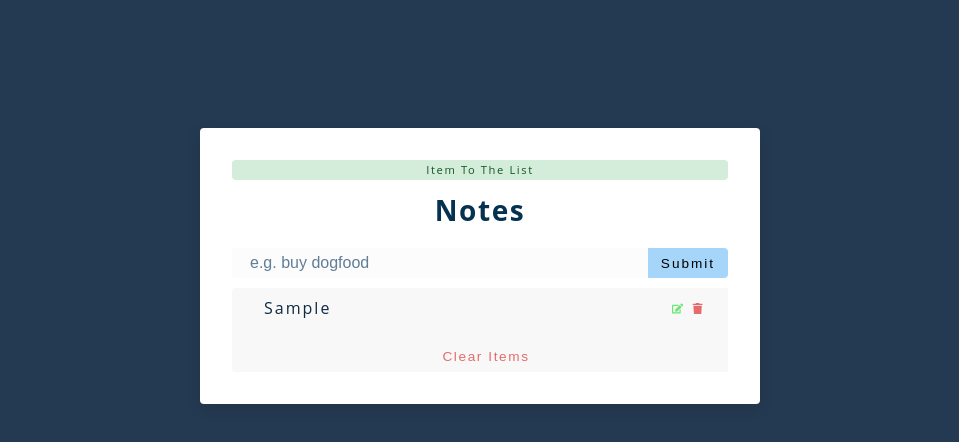
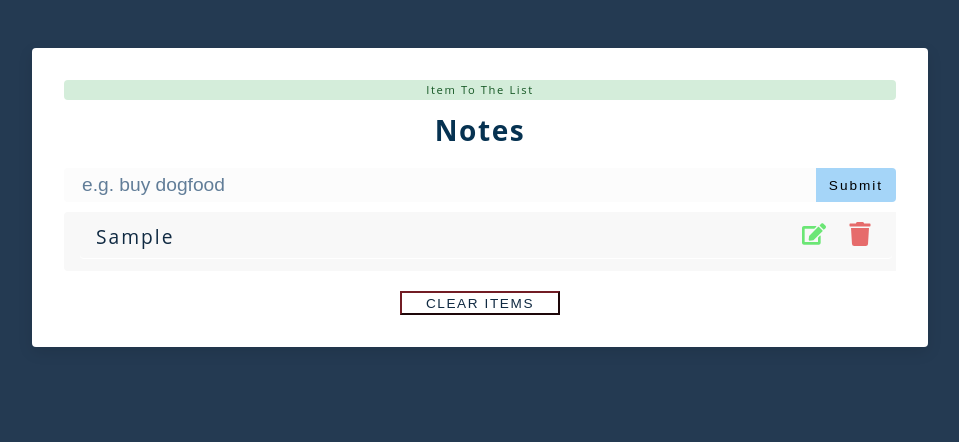
Before and after one commit to isabelchua/react-projects, a React (Create React App) app in the folder 10-grocery-bud/setup/: page / in a window 1280 px wide. Both pictures are taken after typing "Sample" into the empty fields and a click on the button "Submit". Shown: the top 442 px of the page, without its empty margins (160-1119 px from the left). Built offline with nearby package versions, Linux system fonts and the light colour scheme.

Commit message:
layout changes

```diff
--- a/10-grocery-bud/setup/src/App.js
+++ b/10-grocery-bud/setup/src/App.js
@@ -102,13 +102,19 @@ function App() {
 				</div>
 			</form>
 			{list.length > 0 && (
-				<div className="todo">
-					<List items={list} removeItem={removeItem} editItem={editItem} />
+				<>
+					<div className="todo">
+						<List
+							items={list}
+							removeItem={removeItem}
+							editItem={editItem}
+						/>
+					</div>
 					<button className="clear-btn" onClick={clearList}>
 						{" "}
 						clear items
 					</button>
-				</div>
+				</>
 			)}
 		</section>
 	);
--- a/10-grocery-bud/setup/src/index.css
+++ b/10-grocery-bud/setup/src/index.css
@@ -71,7 +71,6 @@ body {
 	background: var(--grey-10);
 	color: var(--grey-1);
 	line-height: 1.5;
-	font-size: 1rem;
 }
 ul {
 	list-style-type: none;
@@ -151,14 +150,14 @@ p {
 }
 
 .section-center {
-	width: 90vw;
+	width: 95vw;
 	margin: 0 auto;
-	max-width: 35rem;
-	margin-top: 8rem;
+	min-width: 30rem;
+	margin-top: 3rem;
 }
 @media screen and (min-width: 992px) {
 	.section-center {
-		width: 95vw;
+		width: 70vw;
 	}
 }
 main {
@@ -218,7 +217,7 @@ todo List
 	border-top-left-radius: var(--radius);
 	border-bottom-left-radius: var(--radius);
 	border-color: transparent;
-	font-size: 1rem;
+	font-size: 1.2rem;
 	flex: 1 0 auto;
 	color: var(--grey-5);
 }
@@ -265,6 +264,7 @@ todo List
 	padding: 0.25rem 1rem;
 	border-radius: var(--radius);
 	text-transform: capitalize;
+	border-bottom: 1px solid rgb(255, 255, 255);
 }
 .todo-item:hover {
 	color: var(--grey-5);
@@ -287,9 +287,11 @@ todo List
 	font-size: 0.7rem;
 	margin: 0 0.15rem;
 	transition: var(--transition);
+	font-size: 24px;
 }
 .edit-btn {
 	color: var(--green-light);
+	margin-right: 15px;
 }
 .edit-btn:hover {
 	color: var(--green-dark);
@@ -301,14 +303,14 @@ todo List
 	color: var(--red-dark);
 }
 .clear-btn {
-	text-transform: capitalize;
+	text-transform: uppercase;
 	width: 10rem;
 	height: 1.5rem;
 	display: grid;
 	align-items: center;
 	background: transparent;
-	border-color: transparent;
-	color: var(--red-light);
+	border-color: #721c24;
+	color: var(--grey-1);
 	margin: 0 auto;
 	font-size: 0.85rem;
 	letter-spacing: var(--spacing);
```
